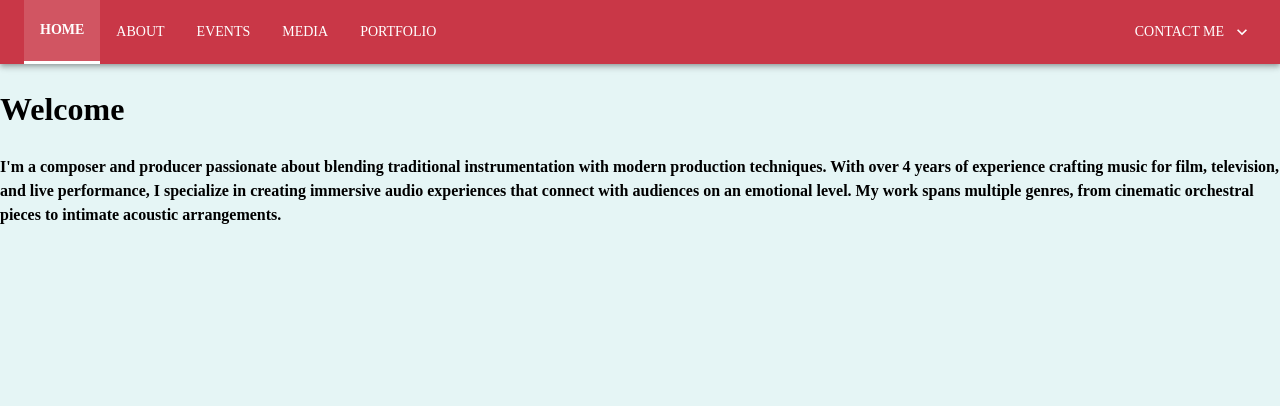
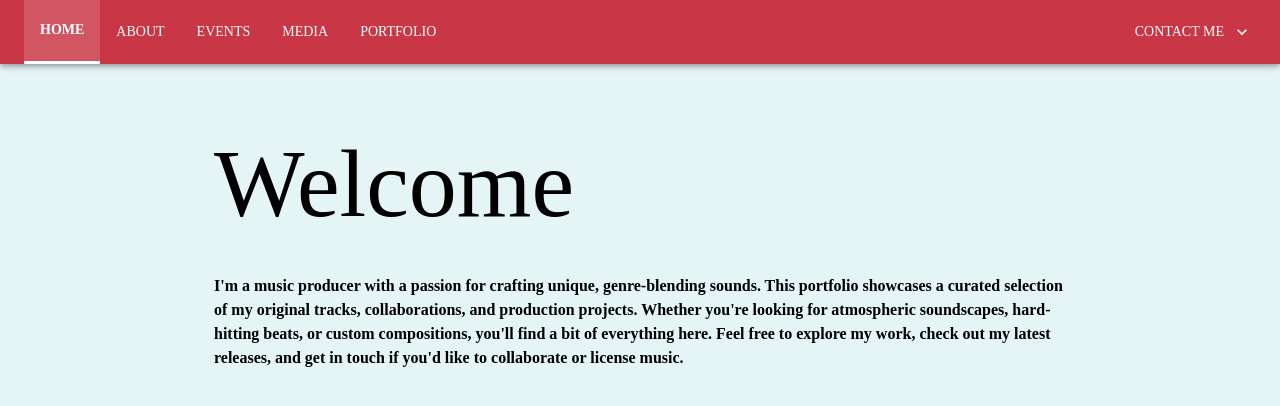
Before and after one commit to lukavr05/kai-website, a React (Vite) app: page / in a window 1280 px wide. Shown: the top 406 px of the page. Built offline with nearby package versions, Linux system fonts and the light colour scheme; a web font is replaced by a local one.

Commit message:
updated home page to add MUI components

```diff
--- a/src/pages/Home.jsx
+++ b/src/pages/Home.jsx
@@ -1,11 +1,32 @@
+import { Box, Typography, Container } from "@mui/material";
 import React from "react";
 
 function Home() {
   return (
     <>
-      <h1>Welcome</h1>
+      <Box
+      sx = {{
+        height: '100vh',
+        display: 'flex',
+        marginTop: '5%',
+        marginLeft: '10%',
+        marginRight: '10%',
+        }}
+      >
+        <Container maxWidth="md">
+          <Box>
+            <Typography variant="h1" gutterBottom>
+              Welcome
+            </Typography>
+            <Typography variant="body1">
+                I'm a music producer with a passion for crafting unique, genre-blending sounds. This portfolio showcases a curated selection of my original tracks, collaborations, and production projects. Whether you're looking for atmospheric soundscapes, hard-hitting beats, or custom compositions, you'll find a bit of everything here.
 
-      <p>I'm a composer and producer passionate about blending traditional instrumentation with modern production techniques. With over 4 years of experience crafting music for film, television, and live performance, I specialize in creating immersive audio experiences that connect with audiences on an emotional level. My work spans multiple genres, from cinematic orchestral pieces to intimate acoustic arrangements.</p>
+              Feel free to explore my work, check out my latest releases, and get in touch if you'd like to collaborate or license music.
+            </Typography>
+          </Box>
+        </Container>
+      </Box>
+
     </>
   );
 }
```
